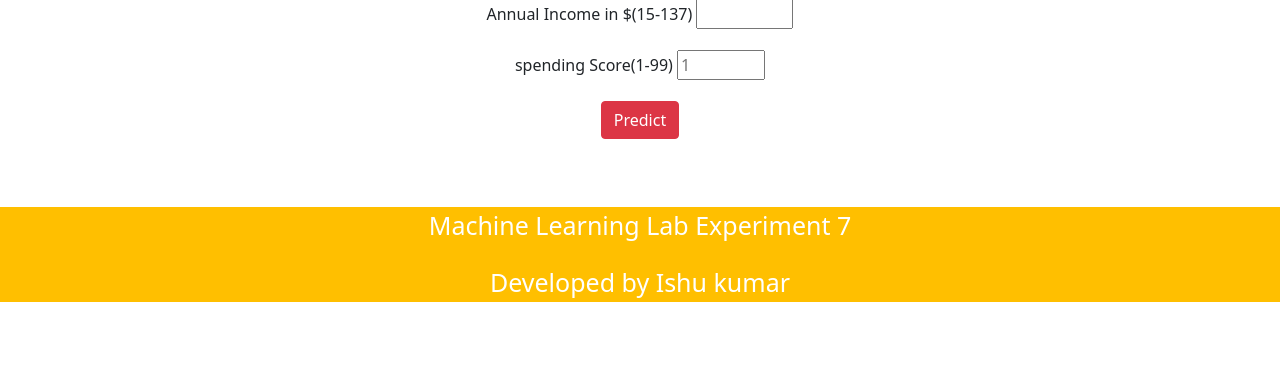
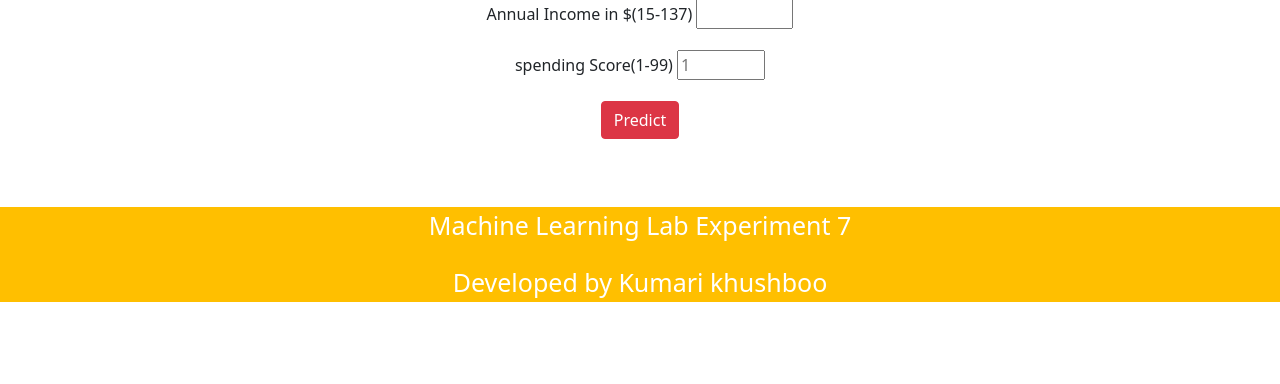
Before and after one commit to khushunawal/project-7-m, a Flask app: page / in a window 1280 px wide. Shown: the part 285-669 px from the top of the page. Run offline with Flask 2, Linux system fonts and the light colour scheme; parts of the project's set-up code (start-up, migrations or seed data) failed here and were passed over.

Commit message:
Update index.html

```diff
--- a/templates/index.html
+++ b/templates/index.html
@@ -67,7 +67,7 @@ div {text-align: center;}
 
 <div class="col-md-12">
  <center><p style="font-size:25px;color:white;margin-top:20px;">Machine Learning Lab Experiment 7</p></center>
- <center><p style="font-size:25px;color:white;margin-top:20px;">Developed by Ishu kumar</p></center>
+ <center><p style="font-size:25px;color:white;margin-top:20px;">Developed by Kumari khushboo</p></center>
 </div>
 </div>
 </div>
```
